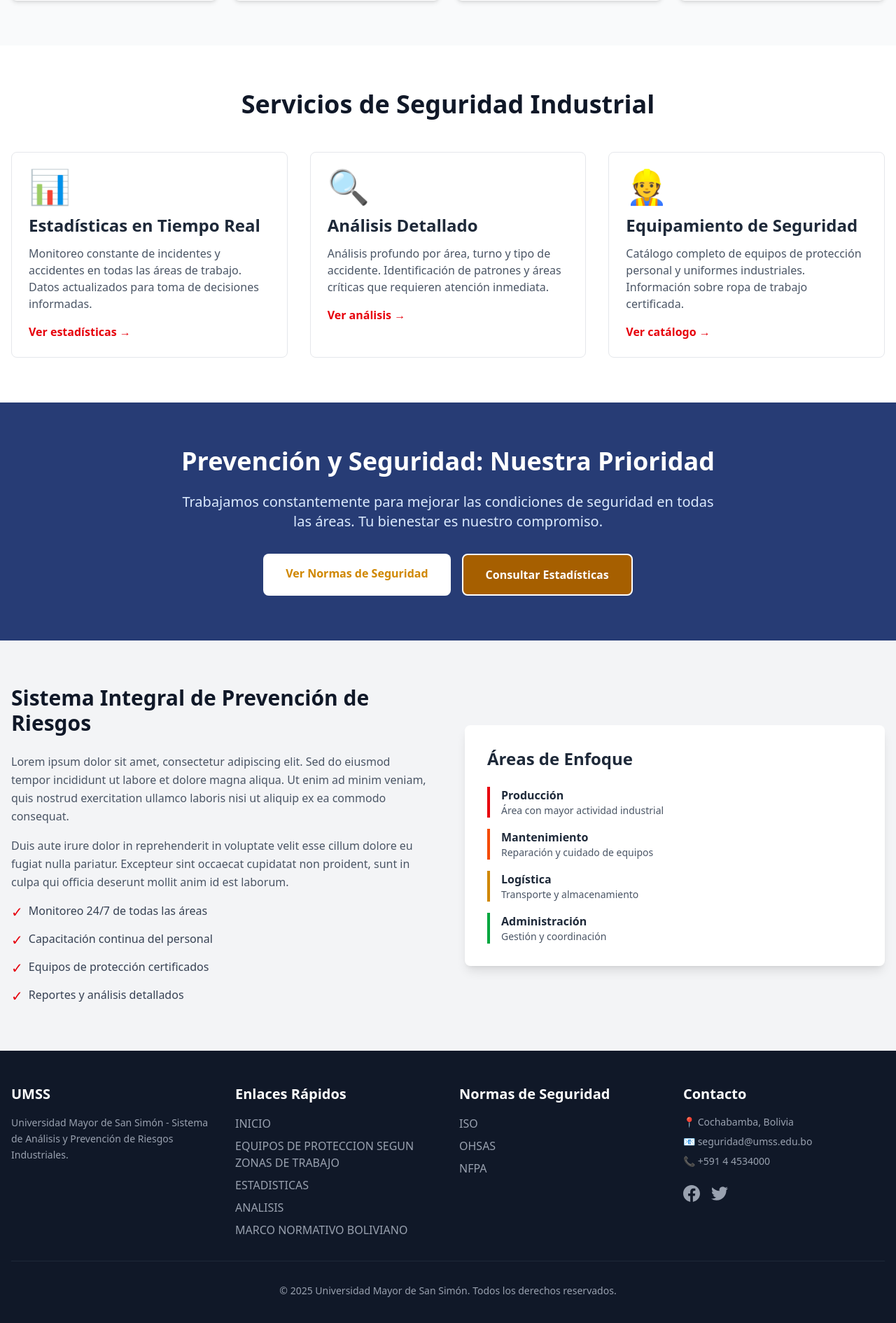
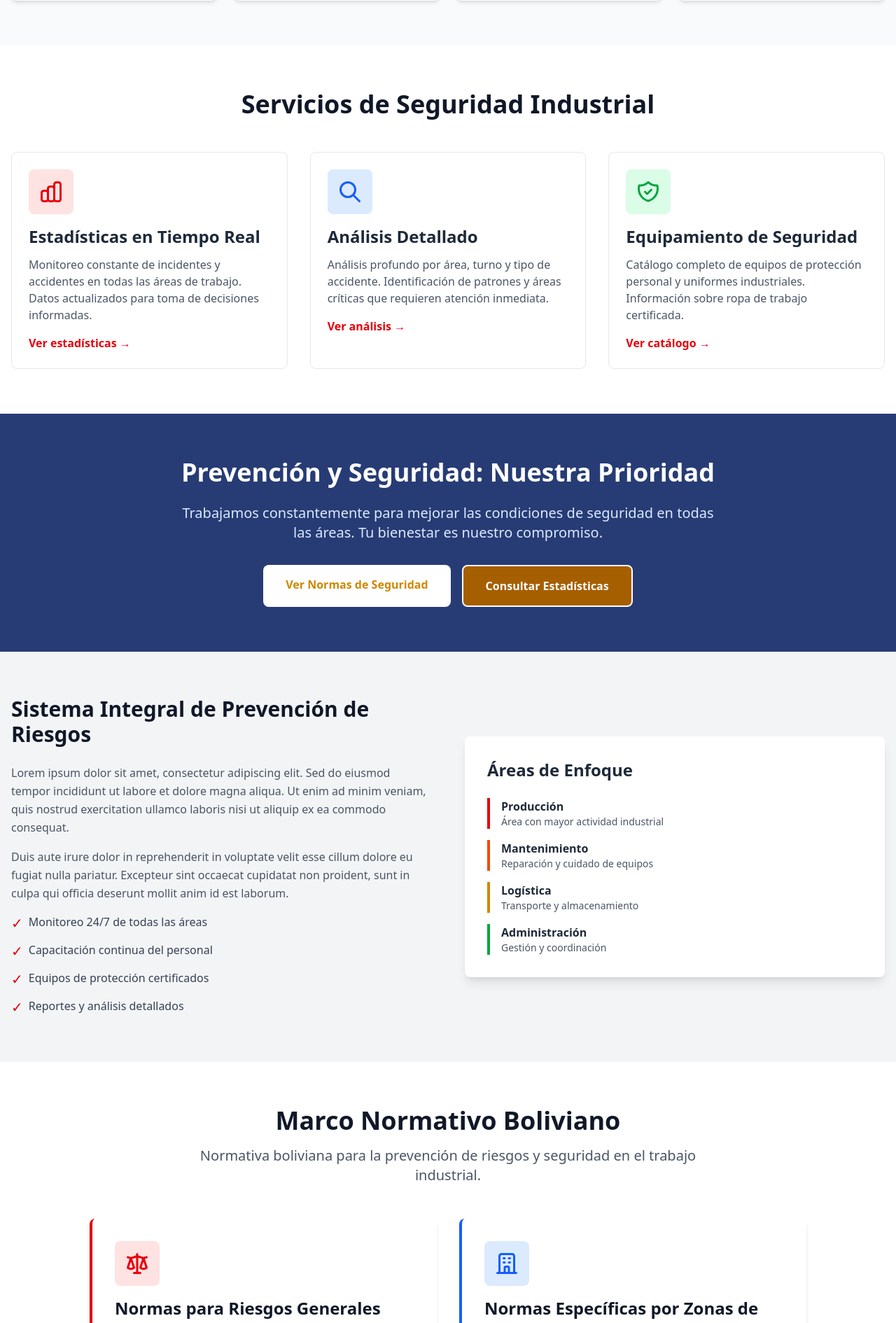
Before and after one commit to Rodri190/Security-Protocol, a Next.js app in the folder protocol/: page / in a window 1280 px wide. Shown: the part 880-2770 px from the top of the page at 70% size. Built offline with nearby package versions, Linux system fonts and the light colour scheme.

Commit message:
Agregar sección "Marco Normativo Boliviano" en el Dashboard con enlaces a normas generales y específicas, incluyendo íconos y descripciones.

```diff
--- a/protocol/src/components/Dashboard.tsx
+++ b/protocol/src/components/Dashboard.tsx
@@ -60,7 +60,11 @@ export default function Dashboard() {
           <div className="grid grid-cols-1 md:grid-cols-3 gap-8">
             {/* Feature 1 */}
             <div className="p-6 border border-gray-200 rounded-lg hover:shadow-lg transition-shadow">
-              <div className="text-5xl mb-4">📊</div>
+              <div className="mb-4 bg-red-100 w-16 h-16 rounded-lg flex items-center justify-center">
+                <svg className="w-9 h-9 text-red-600" fill="none" stroke="currentColor" viewBox="0 0 24 24">
+                  <path strokeLinecap="round" strokeLinejoin="round" strokeWidth={2} d="M9 19v-6a2 2 0 00-2-2H5a2 2 0 00-2 2v6a2 2 0 002 2h2a2 2 0 002-2zm0 0V9a2 2 0 012-2h2a2 2 0 012 2v10m-6 0a2 2 0 002 2h2a2 2 0 002-2m0 0V5a2 2 0 012-2h2a2 2 0 012 2v14a2 2 0 01-2 2h-2a2 2 0 01-2-2z" />
+                </svg>
+              </div>
               <h3 className="text-2xl font-bold text-gray-800 mb-3">Estadísticas en Tiempo Real</h3>
               <p className="text-gray-600 mb-4">
                 Monitoreo constante de incidentes y accidentes en todas las áreas de trabajo.
@@ -73,7 +77,11 @@ export default function Dashboard() {
 
             {/* Feature 2 */}
             <div className="p-6 border border-gray-200 rounded-lg hover:shadow-lg transition-shadow">
-              <div className="text-5xl mb-4">🔍</div>
+              <div className="mb-4 bg-blue-100 w-16 h-16 rounded-lg flex items-center justify-center">
+                <svg className="w-9 h-9 text-blue-600" fill="none" stroke="currentColor" viewBox="0 0 24 24">
+                  <path strokeLinecap="round" strokeLinejoin="round" strokeWidth={2} d="M21 21l-6-6m2-5a7 7 0 11-14 0 7 7 0 0114 0z" />
+                </svg>
+              </div>
               <h3 className="text-2xl font-bold text-gray-800 mb-3">Análisis Detallado</h3>
               <p className="text-gray-600 mb-4">
                 Análisis profundo por área, turno y tipo de accidente. Identificación de
@@ -86,7 +94,11 @@ export default function Dashboard() {
 
             {/* Feature 3 */}
             <div className="p-6 border border-gray-200 rounded-lg hover:shadow-lg transition-shadow">
-              <div className="text-5xl mb-4">👷</div>
+              <div className="mb-4 bg-green-100 w-16 h-16 rounded-lg flex items-center justify-center">
+                <svg className="w-9 h-9 text-green-600" fill="none" stroke="currentColor" viewBox="0 0 24 24">
+                  <path strokeLinecap="round" strokeLinejoin="round" strokeWidth={2} d="M9 12l2 2 4-4m5.618-4.016A11.955 11.955 0 0112 2.944a11.955 11.955 0 01-8.618 3.04A12.02 12.02 0 003 9c0 5.591 3.824 10.29 9 11.622 5.176-1.332 9-6.03 9-11.622 0-1.042-.133-2.052-.382-3.016z" />
+                </svg>
+              </div>
               <h3 className="text-2xl font-bold text-gray-800 mb-3">Equipamiento de Seguridad</h3>
               <p className="text-gray-600 mb-4">
                 Catálogo completo de equipos de protección personal y uniformes industriales.
@@ -112,7 +124,7 @@ export default function Dashboard() {
           </p>
           <div className="flex flex-col sm:flex-row gap-4 justify-center">
             <Link
-              href="/norms/heat"
+              href="/norms"
               className="bg-white text-yellow-600 px-8 py-4 rounded-lg font-semibold hover:bg-gray-100 transition-colors"
             >
               Ver Normas de Seguridad
@@ -189,6 +201,62 @@ export default function Dashboard() {
         </div>
       </section>
 
+      {/* Marco Normativo Section */}
+      <section className="py-16 bg-white">
+        <div className="container mx-auto px-4">
+          <div className="text-center mb-12">
+            <h2 className="text-4xl font-bold text-gray-900 mb-4">
+              Marco Normativo Boliviano
+            </h2>
+            <p className="text-xl text-gray-600 max-w-3xl mx-auto">
+              Normativa boliviana para la prevención de riesgos y seguridad en el trabajo industrial.
+            </p>
+          </div>
+
+          <div className="grid grid-cols-1 md:grid-cols-2 gap-8 max-w-5xl mx-auto">
+            {/* Card 1 - Normas Riesgos Generales */}
+            <Link href="/norms/general-risks">
+              <div className="bg-white rounded-lg shadow-md p-8 hover:shadow-xl transition-all cursor-pointer border-l-4 border-red-600 transform hover:-translate-y-1">
+                <div className="mb-4 bg-red-100 w-16 h-16 rounded-lg flex items-center justify-center">
+                  <svg className="w-9 h-9 text-red-600" fill="none" stroke="currentColor" viewBox="0 0 24 24">
+                    <path strokeLinecap="round" strokeLinejoin="round" strokeWidth={2} d="M3 6l3 1m0 0l-3 9a5.002 5.002 0 006.001 0M6 7l3 9M6 7l6-2m6 2l3-1m-3 1l-3 9a5.002 5.002 0 006.001 0M18 7l3 9m-3-9l-6-2m0-2v2m0 16V5m0 16H9m3 0h3" />
+                  </svg>
+                </div>
+                <h3 className="text-2xl font-bold text-gray-900 mb-3">
+                  Normas para Riesgos Generales
+                </h3>
+                <p className="text-gray-600 mb-4">
+                  Leyes y decretos supremos que establecen las bases legales para la protección de los trabajadores en todos los sectores industriales.
+                </p>
+                <span className="text-red-600 font-semibold flex items-center">
+                  Ver normativa →
+                </span>
+              </div>
+            </Link>
+
+            {/* Card 2 - Normas Específicas por Zonas */}
+            <Link href="/norms/specific-zones">
+              <div className="bg-white rounded-lg shadow-md p-8 hover:shadow-xl transition-all cursor-pointer border-l-4 border-blue-600 transform hover:-translate-y-1">
+                <div className="mb-4 bg-blue-100 w-16 h-16 rounded-lg flex items-center justify-center">
+                  <svg className="w-9 h-9 text-blue-600" fill="none" stroke="currentColor" viewBox="0 0 24 24">
+                    <path strokeLinecap="round" strokeLinejoin="round" strokeWidth={2} d="M19 21V5a2 2 0 00-2-2H7a2 2 0 00-2 2v16m14 0h2m-2 0h-5m-9 0H3m2 0h5M9 7h1m-1 4h1m4-4h1m-1 4h1m-5 10v-5a1 1 0 011-1h2a1 1 0 011 1v5m-4 0h4" />
+                  </svg>
+                </div>
+                <h3 className="text-2xl font-bold text-gray-900 mb-3">
+                  Normas Específicas por Zonas de Trabajo
+                </h3>
+                <p className="text-gray-600 mb-4">
+                  Requisitos de seguridad específicos para cada zona de trabajo: producción, mantenimiento, logística, zonas eléctricas y más.
+                </p>
+                <span className="text-blue-600 font-semibold flex items-center">
+                  Ver normativa →
+                </span>
+              </div>
+            </Link>
+          </div>
+        </div>
+      </section>
+
       <Footer />
       <Chatbot />
     </div>
```
